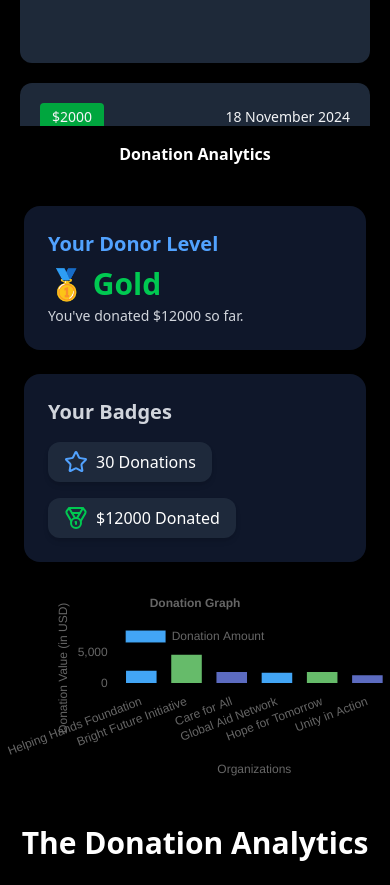
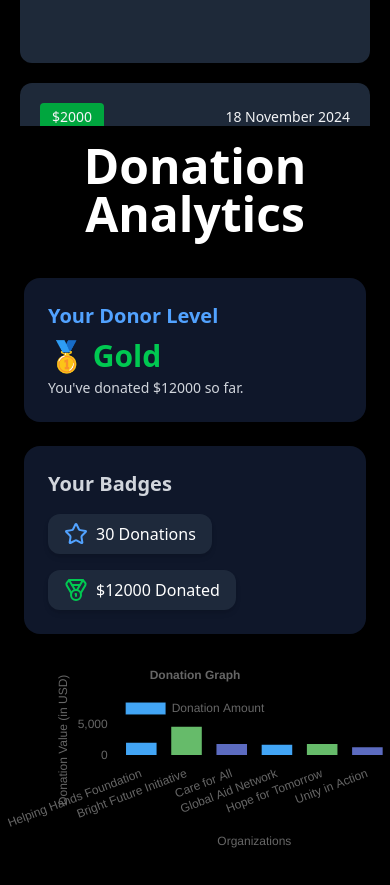
Before and after one commit to YNVSolutions/SwiftCause_Web, a Next.js app: page /UserDashboard in a window 390 px wide. Shown: the part 1240-2125 px from the top of the page. Built offline with nearby package versions, Linux system fonts and the light colour scheme.

Commit message:
Update page.jsx

```diff
--- a/app/UserDashboard/page.jsx
+++ b/app/UserDashboard/page.jsx
@@ -17,7 +17,7 @@ const UserDashboard = () => {
                 <Details />
                 <DonationList />
                 <div className='min-h-screen'>
-                    <div className='lg:text-5xl md:text-3xl sm:text-2xl text-white text-center font-semibold py-4'>
+                    <div className='text-5xl lg:text-5xl md:text-4xl sm:text-2xl text-white text-center font-semibold py-4'>
                         <h1>Donation Analytics</h1>
                     </div>
                     <RewardsAndBadge />
```
